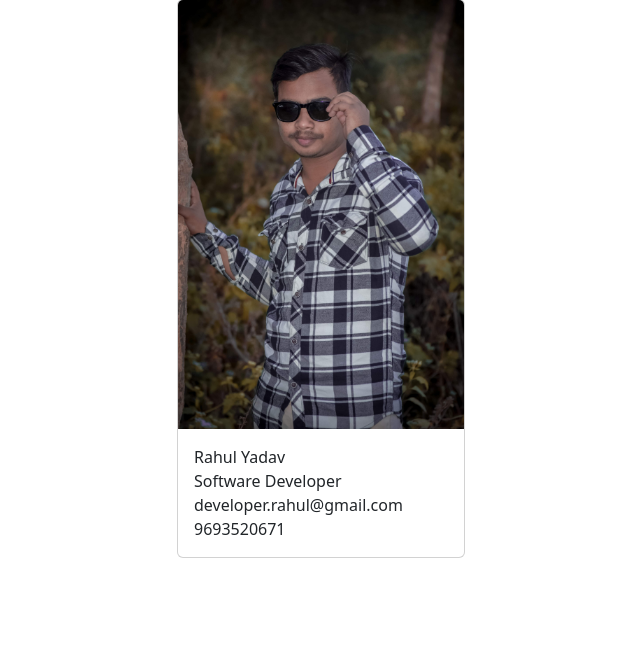
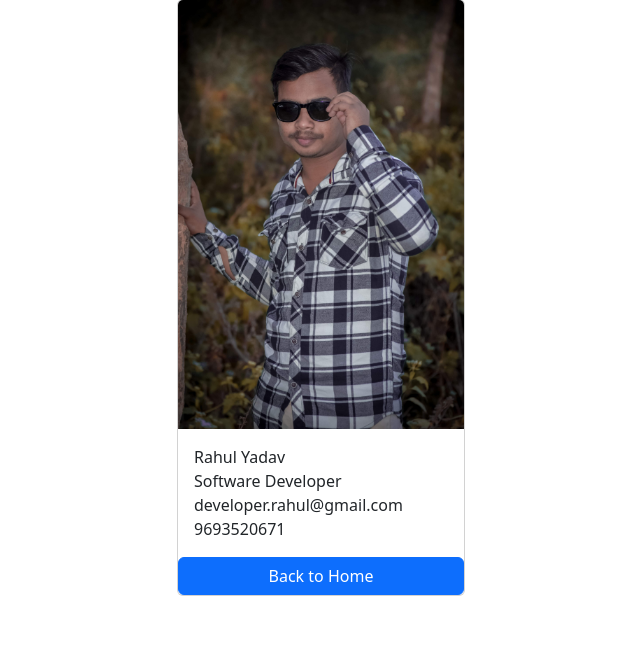
Before and after one commit to rahulyadav6/Django, a Django app: page /employees/1/ in a window 1280 px wide. Shown: the part 105-759 px from the top of the page, without its empty margins (319-959 px from the left). Run offline with Django 5.2, Linux system fonts and the light colour scheme; data comes from the database, SQL or seed files in the repository.

Commit message:
design the employee detail page

```diff
--- a/codewithratan/employees/urls.py
+++ b/codewithratan/employees/urls.py
@@ -2,5 +2,5 @@ from django.urls import path
 from . import views
 
 urlpatterns = [
-    path('<int:pk>/', views.employee_detail),
+    path('<int:pk>/', views.employee_detail, name='employee_detail'),
 ]
--- a/codewithratan/mysite/urls.py
+++ b/codewithratan/mysite/urls.py
@@ -22,6 +22,6 @@ from django.conf.urls.static import static
 
 urlpatterns = [
     path('admin/', admin.site.urls),
-    path('', views.home),
+    path('', views.home, name='home'),
     path('employees/', include('employees.urls'))
 ] + static(settings.MEDIA_URL, document_root=settings.MEDIA_ROOT)
--- a/codewithratan/templates/employee_detail.html
+++ b/codewithratan/templates/employee_detail.html
@@ -20,6 +20,7 @@
                 <p class="card-text m-0">{{ employee.email_address }}</p>
                 <p class="card-text m-0">{{ employee.phone_number }}</p>
             </div>
+            <a href="{% url 'home' %}" class="btn btn-primary">Back to Home</a>
         </div>
     </div>
 
--- a/codewithratan/templates/home.html
+++ b/codewithratan/templates/home.html
@@ -27,7 +27,7 @@
                     <h3>{{ emp }}</h3>
                     <tr>
                         <td>{{ forloop.counter }}</td>
-                        <td>{{ emp.first_name }} {{ emp.last_name }}</td>
+                        <td><a href="{% url 'employee_detail' emp.id %}">{{ emp.first_name }} {{ emp.last_name }} </a> </td>
                         <td>{{ emp.designation }}</td>
                         <td>{{ emp.phone_number }}</td>
                     </tr>
```
